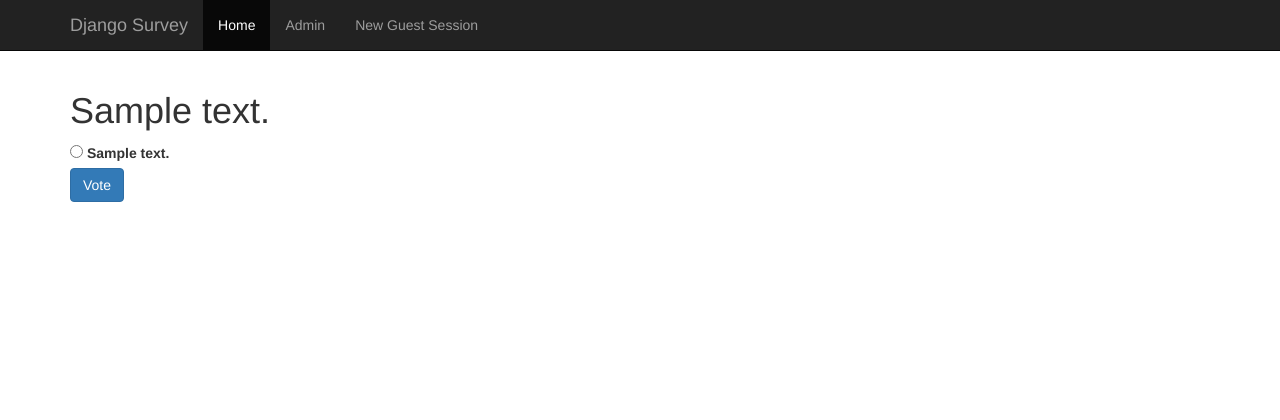
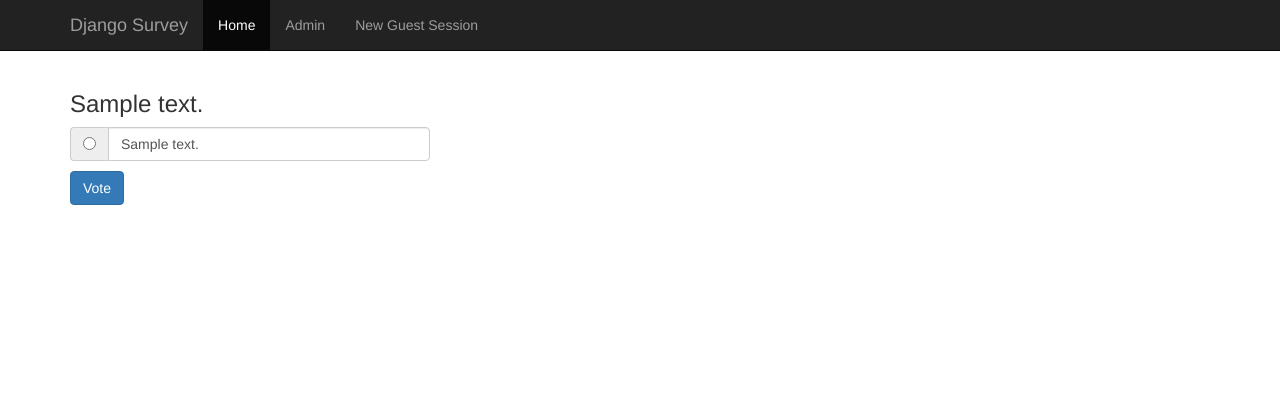
Before and after one commit to tonysyu/djangosurvey, a Django app: page / in a window 1280 px wide. Shown: the top 420 px of the page. Run offline with Django 3.2, Linux system fonts and the light colour scheme; tables that the repository leaves empty hold one stand-in row (values such as "Sample post"); parts of the project's set-up code (start-up, migrations or seed data) failed here and were passed over; some libraries are stand-ins or nearby versions.

Commit message:
Make the multiple choice form pretty

```diff
--- a/polls/static/polls/style.css
+++ b/polls/static/polls/style.css
@@ -6,3 +6,7 @@
 .container .text-muted {
     margin: 20px 0;
 }
+
+.input-group {
+    margin-bottom: 10px;
+}
--- a/polls/templates/polls/index.html
+++ b/polls/templates/polls/index.html
@@ -2,19 +2,27 @@
 
 {% block content %}
     {% if question is not None %}
-        <h1>{{ question.question_text }}</h1>
+        <h3>{{ question.question_text }}</h3>
 
         <form action="{% url 'polls:vote' question.id %}" method="post">
             {% csrf_token %}
 
+            <div class="row">
             {% for choice in question.choice_set.all %}
-                <input type="radio" name="choice"
-                    id="choice{{ forloop.counter }}" value="{{ choice.id}}" />
-                <label for="choice{{ forloop.counter }}">
-                    {{ choice.choice_text }}
-                </label>
-                <br />
+                <div class="col-lg-6">
+                    <div class="input-group">
+                        <span class="input-group-addon">
+                            <input type="radio" name="choice"
+                                   id="choice{{ forloop.counter }}"
+                                   value="{{ choice.id}}" />
+                        </span>
+                        <span class="form-control">
+                            {{ choice.choice_text }}
+                        </span>
+                    </div>
+                </div>
             {% endfor %}
+            </div>
 
             <input class="btn btn-primary" type="submit" value="Vote" />
         </form>
```
